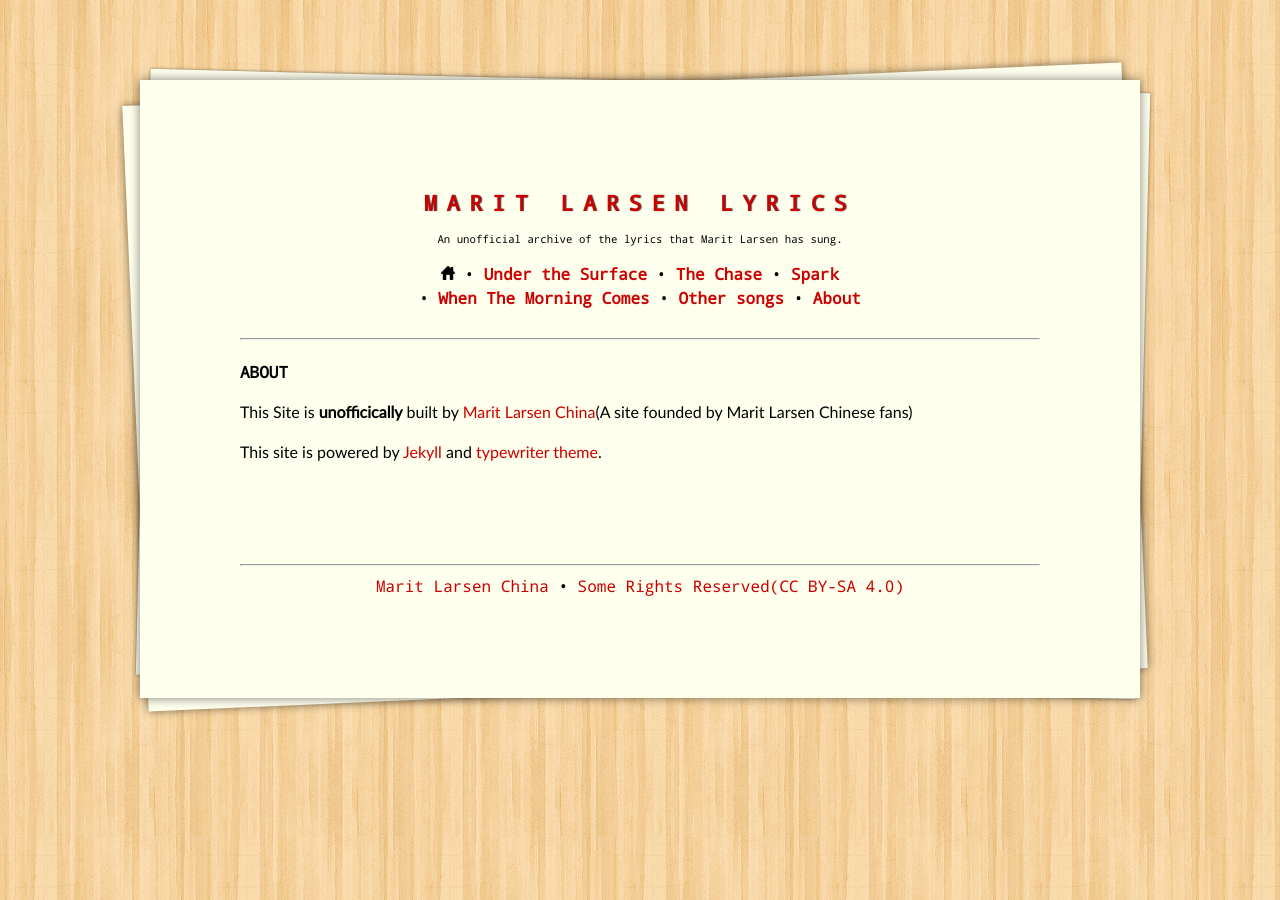
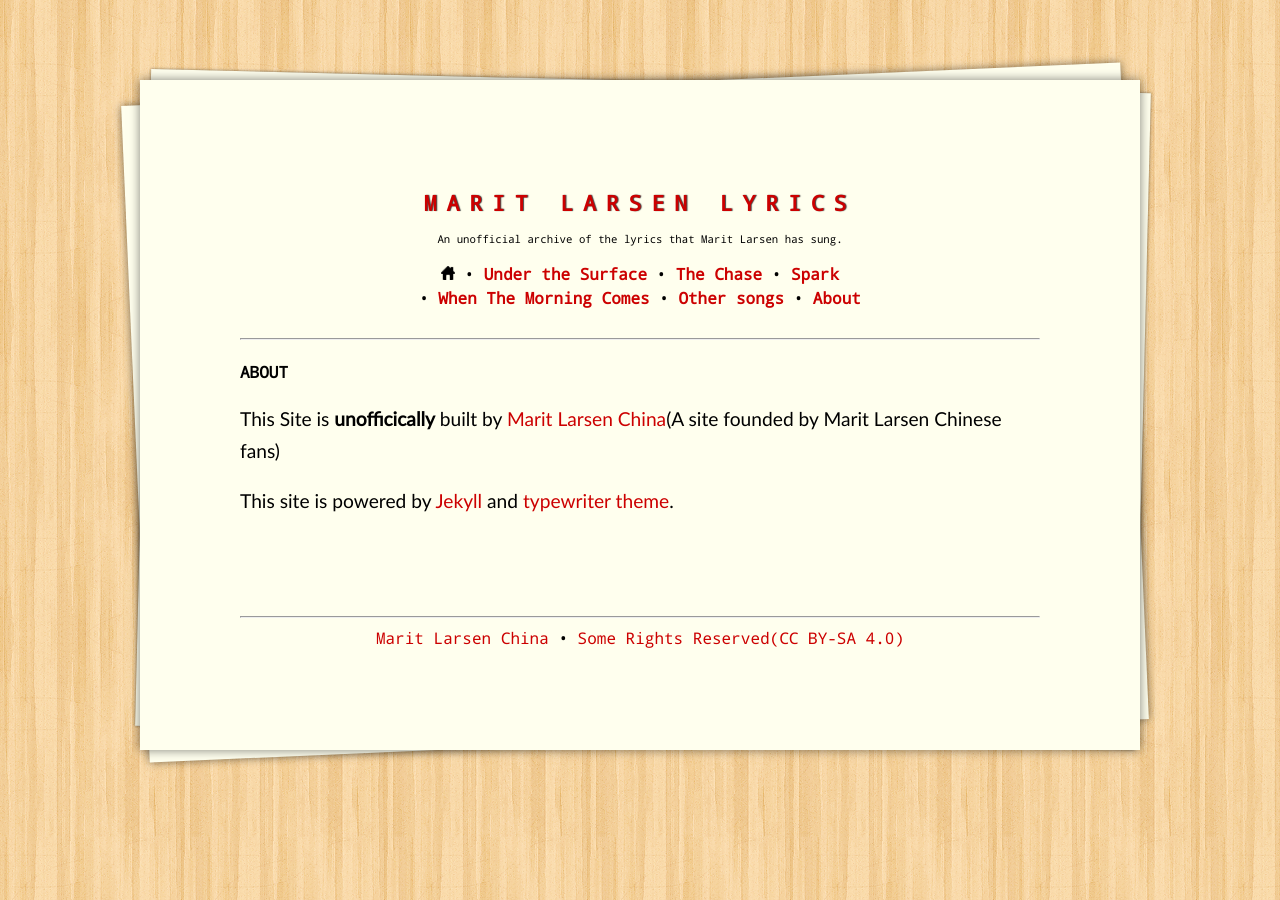
Before and after one commit to maritlarsenchina/maritlarsenlyrics, a Jekyll site: the page built from about.md, in a window 1280 px wide. Built offline with Jekyll 4.4.1, drawn with Linux system fonts in a browser that asks for light colours.

Commit message:
font size tweak

```diff
--- a/css/main.css
+++ b/css/main.css
@@ -170,4 +170,15 @@ footer {
 
 .post-content {
   font-family: 'Lato';
+  font-size: 120%;
+  font-weight: 300;
+  line-height: 1.625;
 }
+
+.post-content > p {
+  display: block;
+  -webkit-margin-before: 1em;
+  -webkit-margin-after: 1em;
+  -webkit-margin-start: 0px;
+  -webkit-margin-end: 0px;
+}
```
